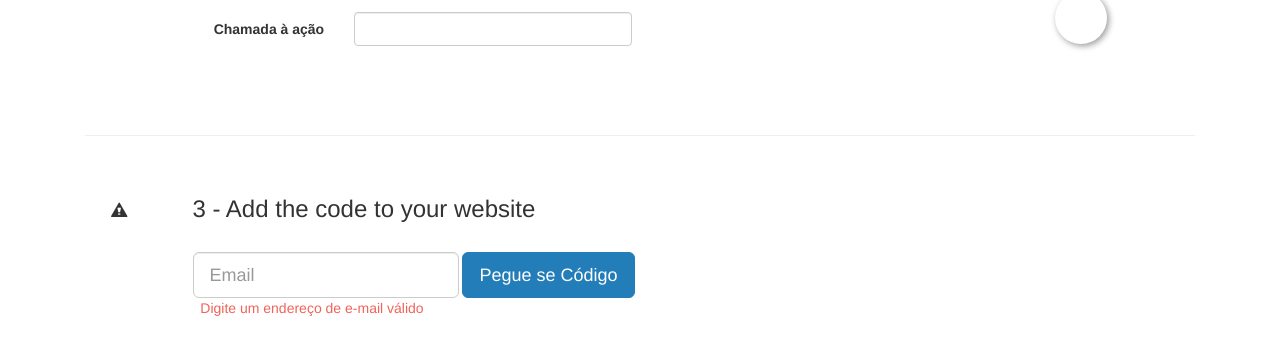
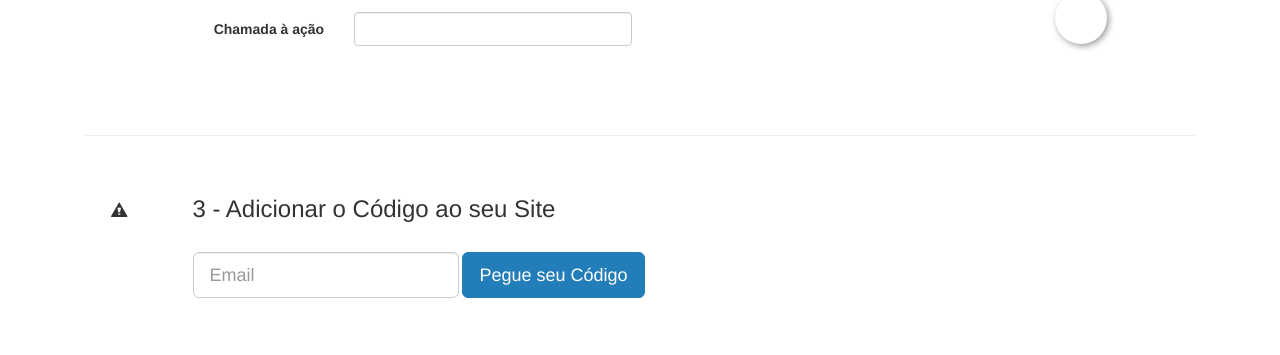
Before and after one commit to mvac-x/pluginmsg, a plain HTML site: page index.html in a window 1280 px wide. Shown: the part 603-958 px from the top of the page. Drawn offline with nearby package versions, Linux system fonts and the light colour scheme.

Commit message:
mudando algumas coisas

```diff
--- a/css/css.css
+++ b/css/css.css
@@ -290,3 +290,8 @@ h1, h2, h3, h4, h5, h6, .h1, .h2, .h3, .h4, .h5, .h6, .lead {
 #sociaisTele{
     display: none;
 }
+
+
+.spanEmailInvalido{
+    display: none;
+}
--- a/index.html
+++ b/index.html
@@ -465,7 +465,7 @@
 
                         <div class="col-sm-11 col-ms-11">
 
-                            <h3>3 - Add the code to your website</h3>
+                            <h3>3 - Adicionar o Código ao seu Site</h3>
                             <br>
 
                             <form class="form-inline">
@@ -476,13 +476,13 @@
 
                                 </div>
 
-                                <a href="#" class="btn btn-lg btn-lead scroller" style="background-color: #227DB9; border-color: #227DB9;">Pegue se Código</a>
+                                <a href="#" class="btn btn-lg btn-lead scroller" style="background-color: #227DB9; border-color: #227DB9;">Pegue seu Código</a>
 
                             </form>
 
 
                             <label id="input-email-error" class="error" for="input-email" ">
-                                    <span style="color: #EF645A; font-weight: 400;">
+                                    <span style="color: #EF645A; font-weight: 400;" class="spanEmailInvalido">
                                         <i class="fa fa-exclamation-circle" aria-hidden="true"></i>
                                         &nbsp;Digite um endereço de e-mail válido
                                     </span>
```
